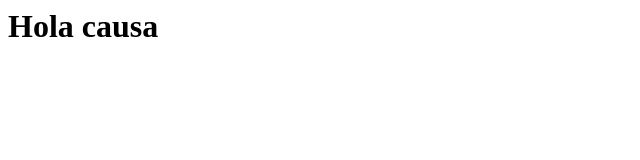
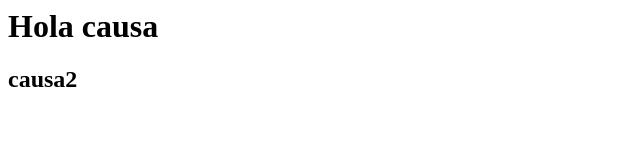
Before and after one commit to murgarubioy/gitTag, a plain HTML site: page index.html in a window 1280 px wide. Shown: the full height of the page, 0-640 px from the left. Drawn offline with Linux system fonts and the light colour scheme.

Commit message:
Mi segundo commit

```diff
--- a/index.html
+++ b/index.html
@@ -1 +1,2 @@
 <h1>Hola causa</h1>
+<h2>causa2</h2>
```
